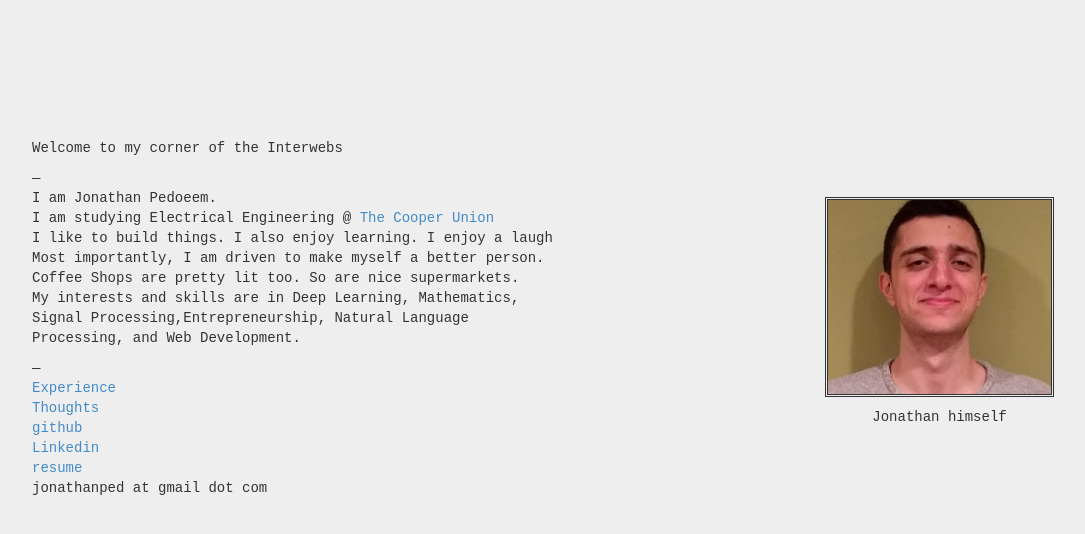
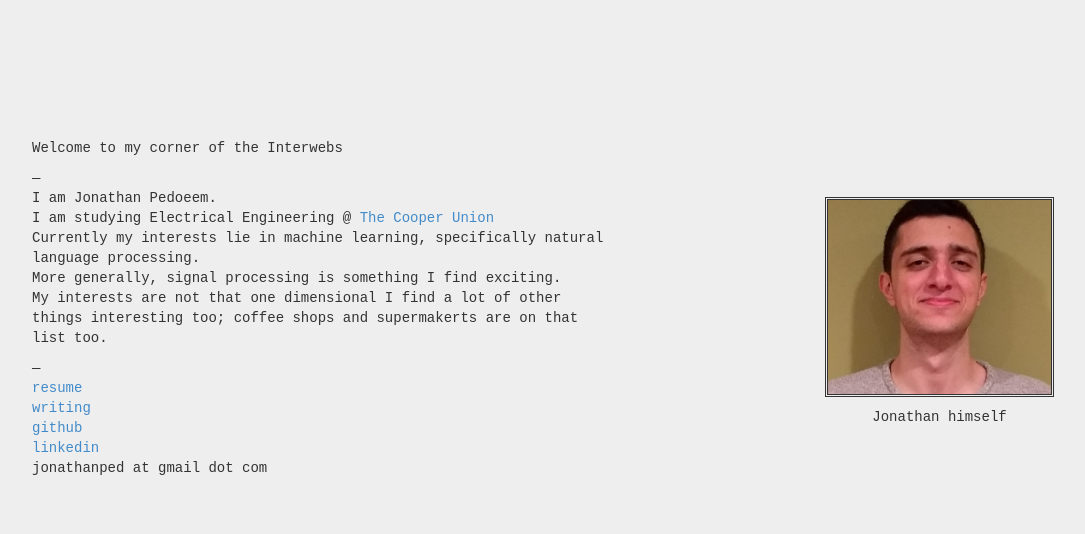
Before and after one commit to Jped/Jped.github.io, a plain HTML site: page index.html in a window 1280 px wide. Shown: the whole page, without its empty margins (8-1093 px from the left). Drawn offline with Linux system fonts and the light colour scheme.

Commit message:
updated front page

```diff
--- a/index.html
+++ b/index.html
@@ -13,26 +13,23 @@
     &mdash;
     <p id="intro">I am Jonathan Pedoeem. <br> I am studying Electrical Engineering @ <a href="http://cooper.edu/"> The Cooper Union</a>
     <br>
-    I like to build things. I also enjoy learning. I enjoy a laugh <br>Most importantly, I am driven to make myself a better person.
+    	Currently my interests lie in machine learning, specifically natural language processing.
     <br>
-    Coffee Shops are pretty lit too. So are nice supermarkets.
+	More generally, signal processing is something I find exciting.
     <br>
-    My interests and skills are in Deep Learning, Mathematics,<br> Signal Processing,Entrepreneurship, Natural Language <br>  Processing, and Web Development.
-    <br>
+   	My interests are not that one dimensional I find a lot of other things interesting too; coffee shops and supermakerts are on that list too.
     </p>
     &mdash;
     <br>
-    <a href="./experience.html">Experience</a>
+    <a href="./pedoeem_resume.pdf">resume</a>
     <br>
-    <a href="./thoughts.html">Thoughts</a>
+    <a href="./writing.html">writing</a>
     <br>
     <a href="github.com/jped">github</a>
     <br>
-    <a href="https://www.linkedin.com/in/jonathan-pedoeem-0940a896/">Linkedin</a>
+    <a href="https://www.linkedin.com/in/jonathan-pedoeem-0940a896/">linkedin</a>
     <br>
-    <a href="./pedoeem_resume.pdf">resume </a>
-    <br>
-    jonathanped at gmail dot com
+        jonathanped at gmail dot com
     <br>
   </div>
   <div id="right" class="col-md-6">
```
Also changed, not shown: writing.html (renamed from thoughts.html).
